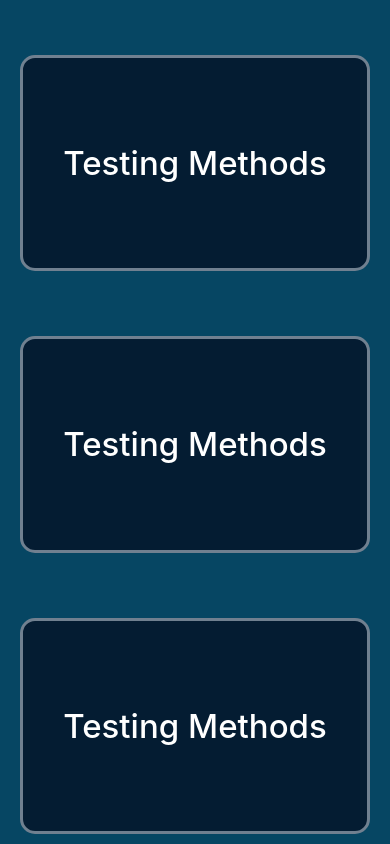
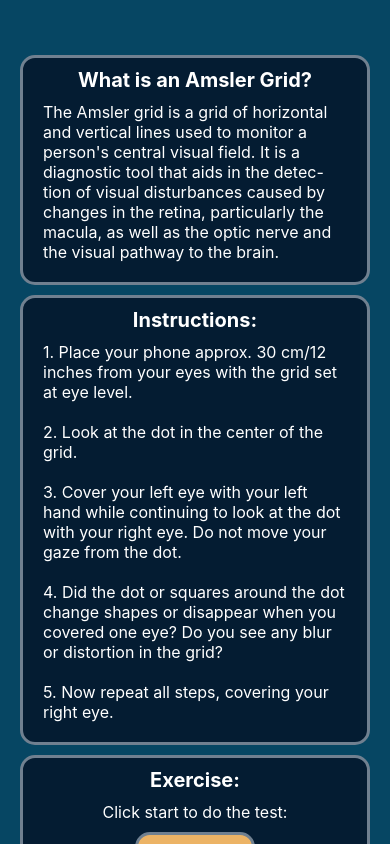
Before and after one commit to Ehtisham-Kisana/eyewear, a React Native app: screen /AmslerInstructions in a window 390 px wide. Built offline with nearby package versions, Linux system fonts and the light colour scheme.

Commit message:
completed amsler grid method

```diff
--- a/components/Eyecomponents/AmslerMethod/AmslerInstructions.js
+++ b/components/Eyecomponents/AmslerMethod/AmslerInstructions.js
@@ -1,4 +1,4 @@
-import { StyleSheet, Text, View, FlatList } from 'react-native';
+import { StyleSheet, Text, View, ScrollView, TouchableOpacity } from 'react-native';
 import React from 'react';
 
 const COLORS = {
@@ -11,15 +11,38 @@ const COLORS = {
 
 const AmslerInstructions = ({navigation}) => {
   return (
+
     <View style={styles.container}>
+      <View style={styles.container2}>
+      <ScrollView>
        <View style={styles.Upperbox}>
-             <Text style={styles.text}>Testing Methods</Text>
+             <Text style={styles.text}>What is an Amsler Grid?</Text>
+             <Text style={styles.paragraph}>The Amsler grid is a grid of horizontal and vertical lines
+               used to monitor a person's central visual field. It is a diagnostic
+              tool that aids in the detec- tion of visual disturbances caused by
+              changes in the retina, particularly the macula, as well as the optic
+              nerve and the visual pathway to the brain.</Text>
          </View>
+
          <View style={styles.Upperbox}>
-             <Text style={styles.text}>Testing Methods</Text>
+             <Text style={styles.text}>Instructions:</Text>
+             <Text style={styles.paragraph}>1. Place your phone approx. 30 cm/12 inches from your eyes with the grid set at eye level. {'\n'}
+             {'\n'}2. Look at the dot in the center of the grid.
+             {'\n'}{'\n'}3. Cover your left eye with your left hand while continuing to look at the dot with your right eye. Do not move your gaze from the dot.
+             {'\n'}{'\n'}4. Did the dot or squares around the dot change shapes or disappear when you covered one eye? Do you see any blur or distortion in the grid?
+             {'\n'}{'\n'}5. Now repeat all steps, covering your right eye.
+            </Text>
          </View>
+
          <View style={styles.Upperbox}>
-             <Text style={styles.text}>Testing Methods</Text>
+             <Text style={styles.text}>Exercise:</Text>
+             <Text style={styles.paragraph}>Click start to do the test:</Text>
+             <TouchableOpacity style={styles.btn}  onPress={()=>{navigation.navigate('Amsler')}}>
+              <Text style={styles.text}>START</Text>
+             </TouchableOpacity>
+         </View>
+
+         </ScrollView>
          </View>
     </View>
   )
@@ -33,23 +56,42 @@ const styles = StyleSheet.create({
         backgroundColor: COLORS.secondary,
         alignItems:'center',
         justifyContent:'center',
+
+        },
+        container2:{
+          flex:1,
+          marginTop:50,
         },
         Upperbox:{
-            flex:1,
             backgroundColor: COLORS.dark,
             borderWidth:3,
             borderColor:'#708090',
-            margin:10,
             width:350,
             borderRadius:15,
-            marginTop:55,
+            margin:5,
+            padding:10,
             alignItems:'center',
             justifyContent:'center',
-
          },
          text:{
             color: 'white',
-            fontWeight:'500',
-            fontSize:33,
+            fontWeight:'bold',
+            fontSize:20,
             },
+         paragraph:{
+          color:'white',
+          fontSize:16,
+          padding:10,
+         },
+         btn:{
+          backgroundColor:COLORS.light,
+          borderWidth:3,
+          borderColor:'#708090',
+          borderRadius:15,
+          width:120,
+          height:50,
+          alignItems:'center',
+          justifyContent:'center',
+         },
+
 });
```
Also changed, not shown: components/Eyecomponents/AmslerMethod/Amsler.js (+9 -9 lines).
